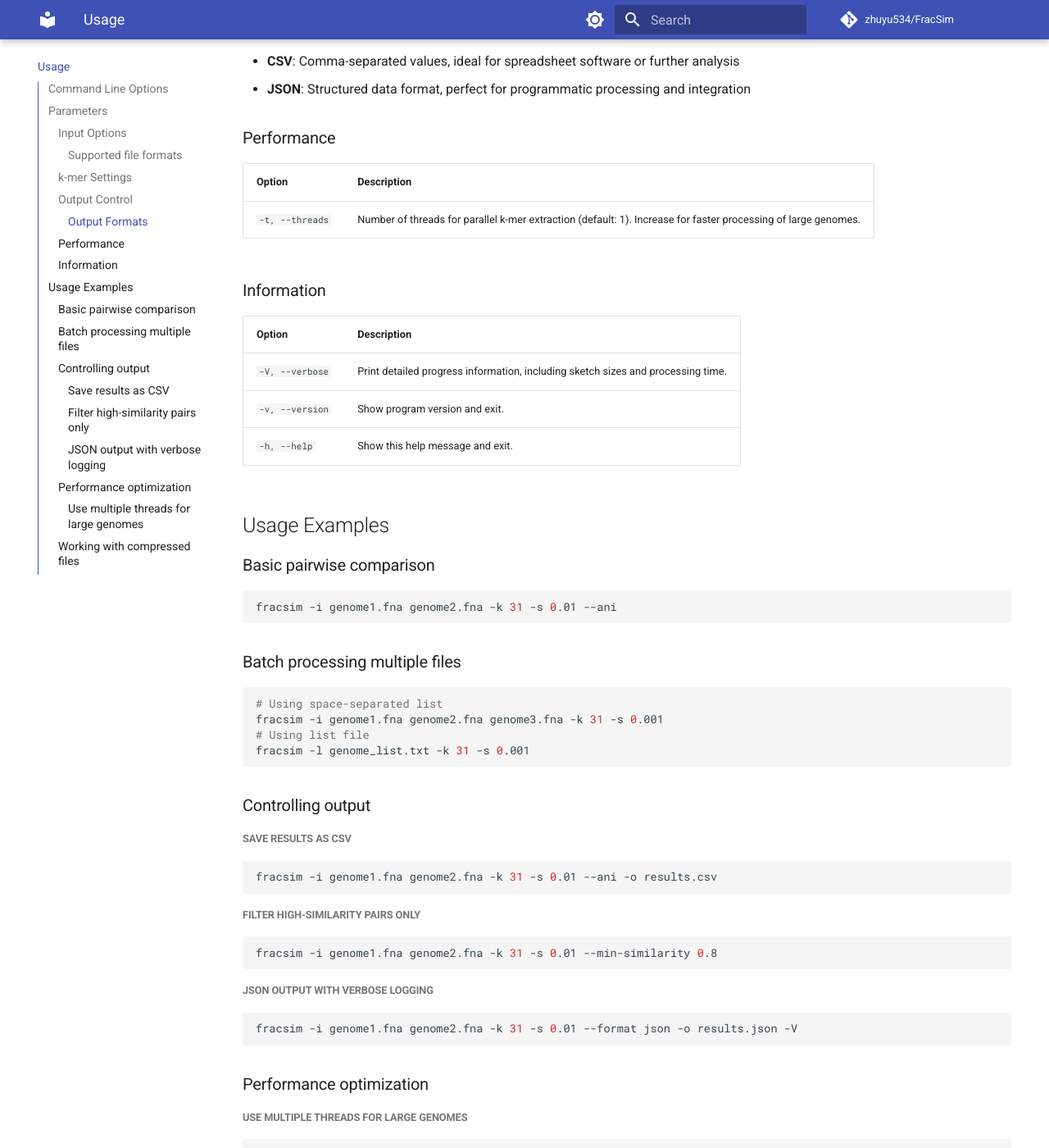
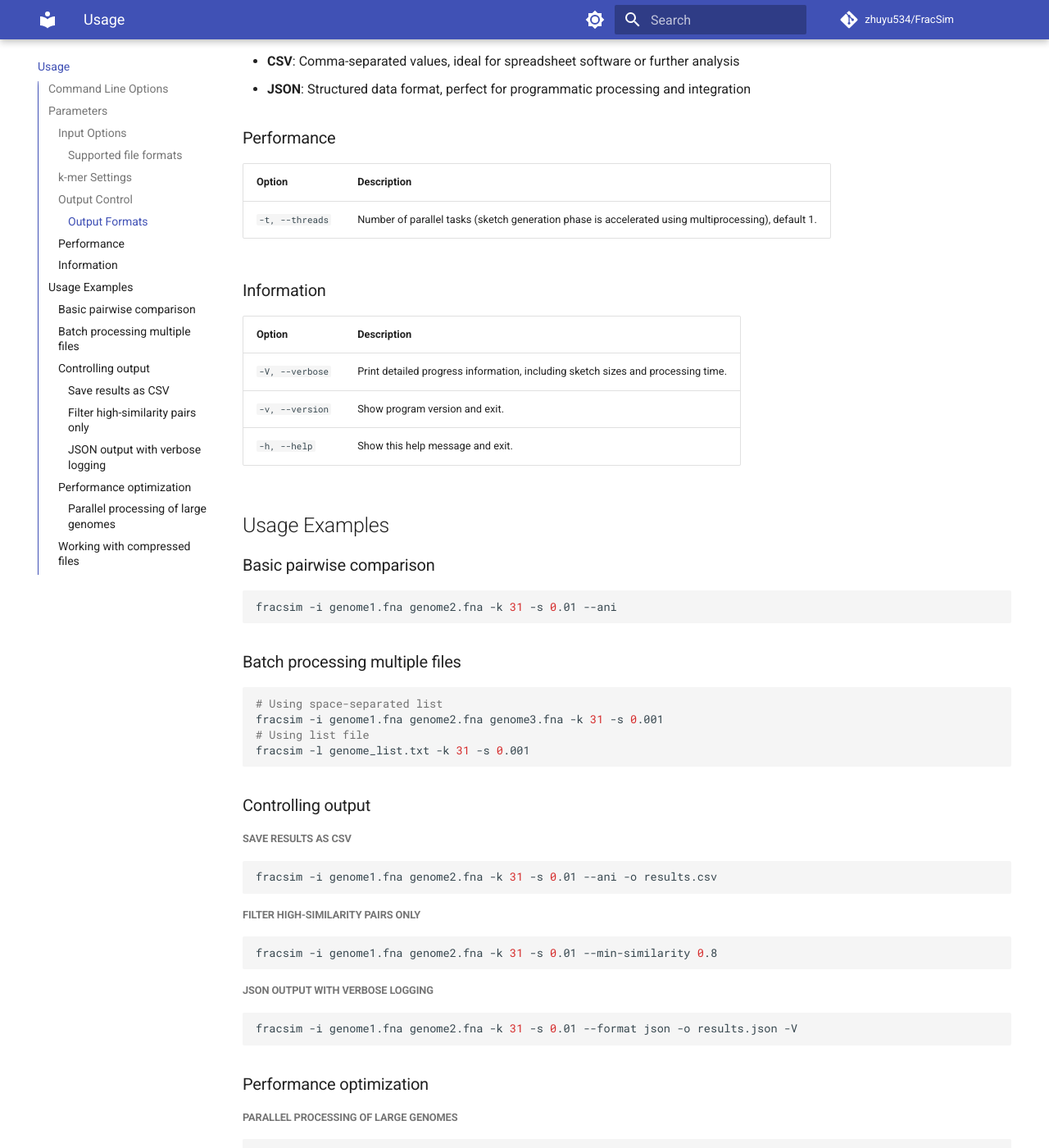
Before and after one commit to zhuyu534/FracSim, an MkDocs documentation site: the page built from docs/usage.md, in a window 1280 px wide and 1400 px high, scrolled down 2067 px. Shown: the whole window at 82% size. Built offline with MkDocs 1.6.1 and Material for MkDocs 9.7.7, drawn with Linux system fonts in a browser that asks for light colours; comment, search, counter and statistics services are not loaded; some of the changed text lies outside the part shown.

Commit message:
Update Usage Information

````diff
--- a/docs/usage.md
+++ b/docs/usage.md
@@ -10,7 +10,7 @@
 | `-s, --scaled`         | FracMinHash sampling rate (0–1, default: 0.01).                            |
 | `--seed`               | Random seed for hashing (default: 42).                                     |
 | `-a, --ani`                | Compute ANI in addition to Jaccard index.                                  |
-| `--threads`            | Number of threads for parallel processing (default: 1).                    |
+| `-t, --threads`            | Number of parallel tasks (default: 1).                    |
 | `-f, --format`             | Output format: `table`, `csv`, `json` (default: `table`).                  |
 | `-o, --output`         | Output file path (default: stdout).                                        |
 | `--min-similarity`     | Only output pairs with Jaccard index ≥ this value (default: 0.0).          |
@@ -63,7 +63,7 @@ FracSim supports multiple output formats to suit different needs:
 
 | Option | Description |
 |--------|-------------|
-| `-t, --threads` | Number of threads for parallel k-mer extraction (default: 1). Increase for faster processing of large genomes. |
+| `-t, --threads` | Number of parallel tasks (sketch generation phase is accelerated using multiprocessing), default 1. |
 
 ### Information
 
@@ -106,7 +106,7 @@ fracsim -i genome1.fna genome2.fna -k 31 -s 0.01 --format json -o results.json -
 ```
 
 ### Performance optimization
-##### Use multiple threads for large genomes
+##### Parallel processing of large genomes
 ```bash
 fracsim -i large_genome.fna reference_genome.fna -k 31 -s 0.01 --threads 8
 ```
````
